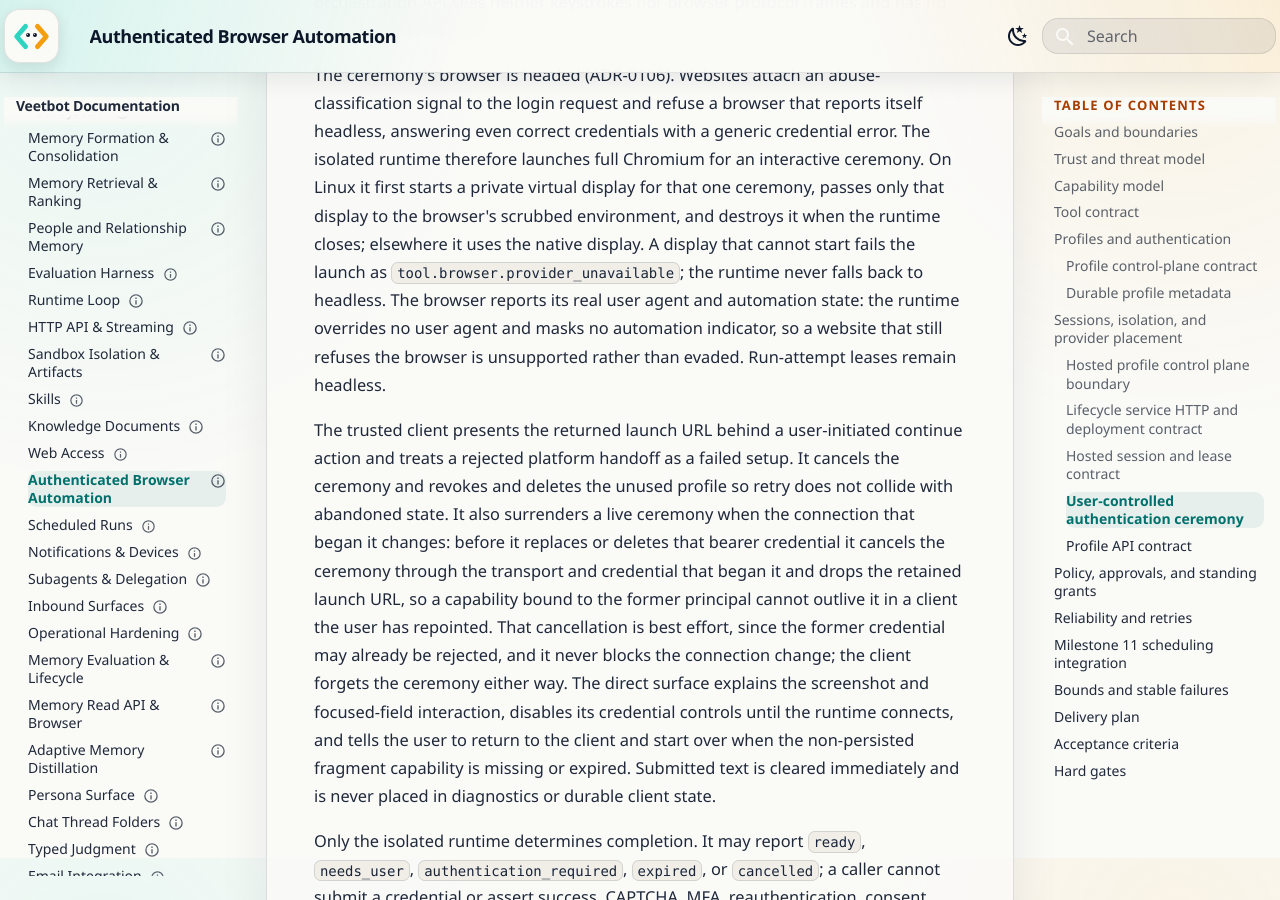
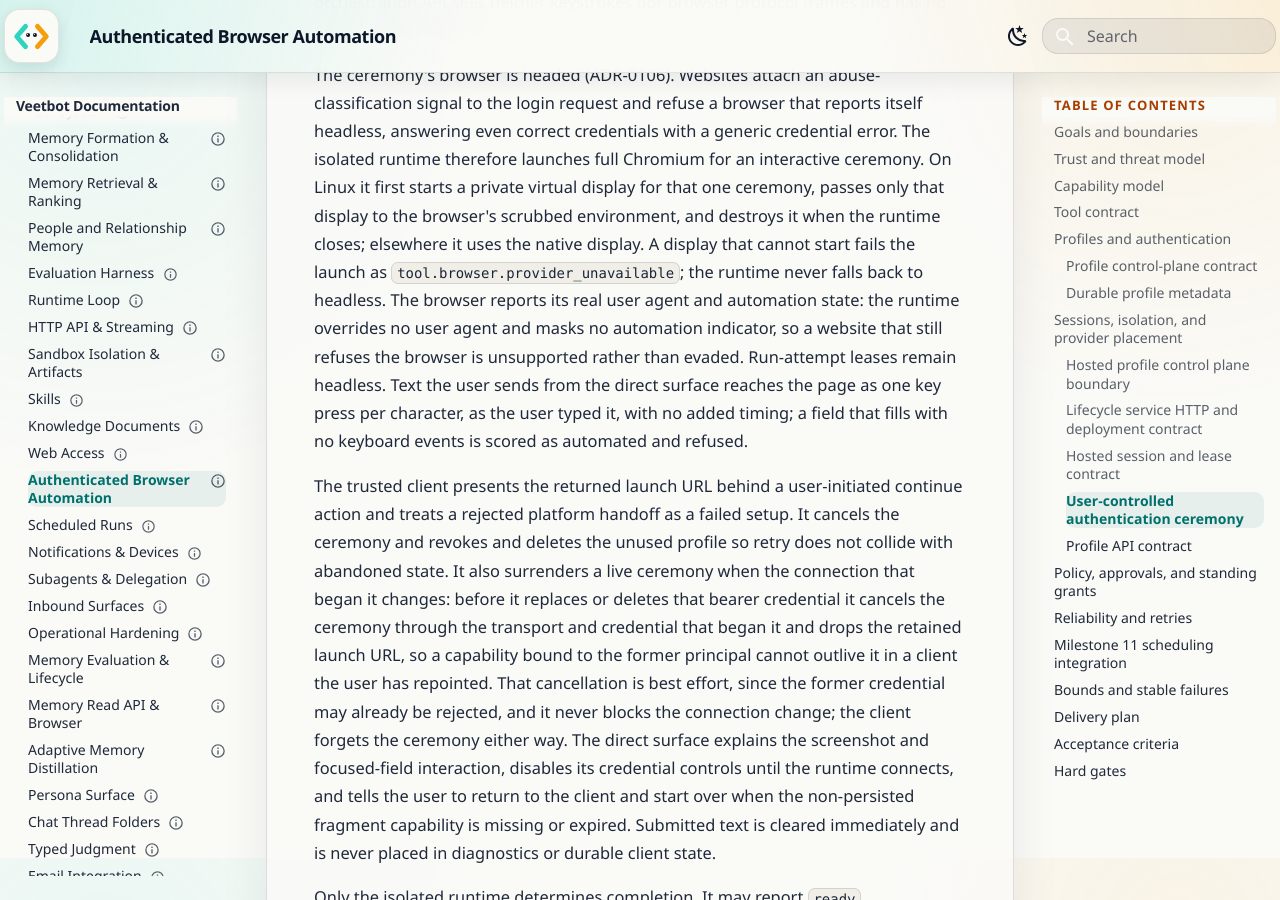
Before and after one commit to avitus/veetbot, an MkDocs documentation site: the page built from docs/plan/browser-automation.md, in a window 1280 px wide and 900 px high, scrolled down 11742 px. Built offline with MkDocs 1.6.1 and Material for MkDocs 9.7.7, drawn with Linux system fonts in a browser that asks for light colours.

Commit message:
fix: relay login-ceremony text as key presses, not a paste
The direct surface sends what the user typed as one string, and the runtime
inserted it with keyboard.insert_text, which fires no keyboard events.
Duolingo's reCAPTCHA scoring refused the resulting login from production with
its generic "Wrong username or password", while the same credentials typed by
hand in a real browser tunnelled through the production host's address were
accepted, which rules out the datacenter address as the cause.

Each character now reaches the page as a key press, with no added timing; the
runtime still masks no automation indicator (ADR-0106).

Reading-Lane: A
Co-Authored-By: Claude Opus 5 <noreply@anthropic.com>
Glen-Conversation: fccca000-d38e-4796-8dc7-749d96fbcfb0

```diff
--- a/docs/plan/browser-automation.md
+++ b/docs/plan/browser-automation.md
@@ -447,7 +447,9 @@ native display. A display that cannot start fails the launch as
 The browser reports its real user agent and automation state: the runtime
 overrides no user agent and masks no automation indicator, so a website that
 still refuses the browser is unsupported rather than evaded. Run-attempt leases
-remain headless.
+remain headless. Text the user sends from the direct surface reaches the page
+as one key press per character, as the user typed it, with no added timing; a
+field that fills with no keyboard events is scored as automated and refused.
 
 The trusted client presents the returned launch URL behind a user-initiated
 continue action and treats a rejected platform handoff as a failed setup. It
--- a/docs/status/citation-ledger.yaml
+++ b/docs/status/citation-ledger.yaml
@@ -16,7 +16,7 @@ citations:
   - cite: "docs/plan/email-experience.md#docs/plan/event-log-and-persistence.md:664"
     excerpt: "| Interactive | 0 | A user is waiting on this turn | Seconds"
     digest: "4b1df335443d0c4a"
-  - cite: "docs/plan/email-integration.md#docs/plan/browser-automation.md:614-618"
+  - cite: "docs/plan/email-integration.md#docs/plan/browser-automation.md:616-620"
     excerpt: "Browser mutation uses the existing effect-sent boundary. Onc"
     digest: "43076826d2dad9ad"
   - cite: "docs/plan/email-integration.md#docs/plan/operational-hardening.md:321-325"
```
Also changed, not shown: docs/plan/email-integration.md (+1 -1 lines), 2 other files.
